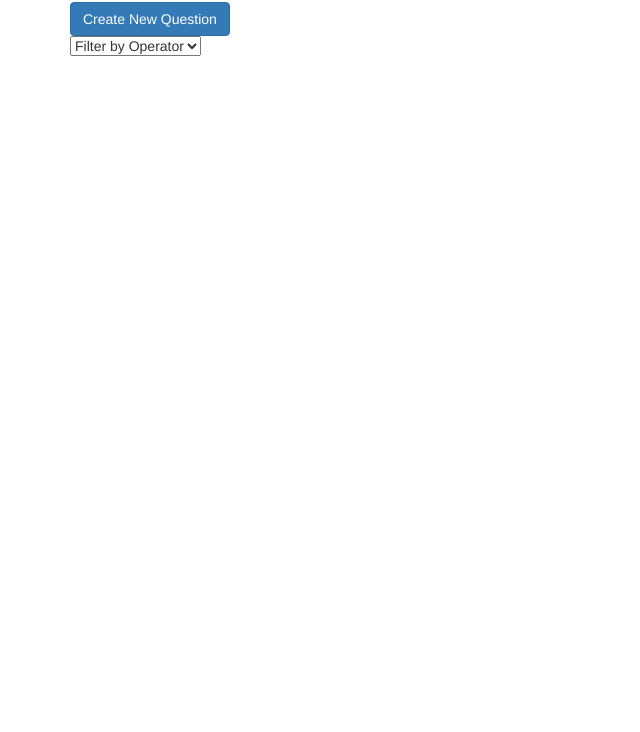
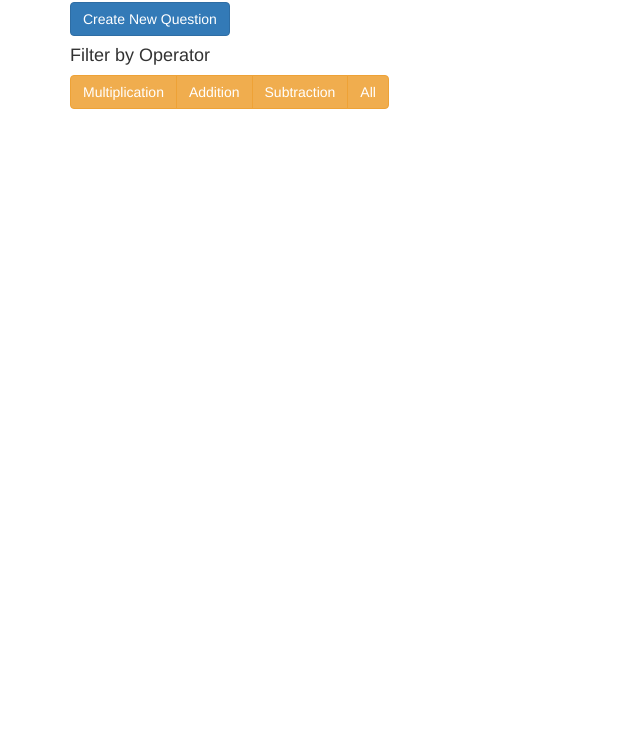
Before and after one commit to maxkrieg/arithmetic-app, a website: page index.html in a window 1280 px wide. Shown: the part 68-800 px from the top of the page, without its empty margins (0-640 px from the left). Drawn offline with nearby package versions, Linux system fonts and the light colour scheme; some packages are replaced by stand-ins of ours; no server answers.

Commit message:
completes filter by operator

```diff
--- a/app/controllers/viewquestionController.js
+++ b/app/controllers/viewquestionController.js
@@ -8,6 +8,7 @@
     vm.distractors = [];
     vm.newDistractor = {};
     vm.newDistractor.distractor = "";
+    vm.filters = {};
 
     function init() {
       questionsFactory.getQuestion(questionId)
--- a/app/views/questions.html
+++ b/app/views/questions.html
@@ -6,17 +6,20 @@
     </div>
   </div>
   <div class="row">
-    <div class="input-field col-xs-4">
-      <select>
-          <option value="" disabled selected>Filter by Operator</option>
-          <option ng-repeat="operator in questionsCtrl.operators">{{operator}}</option>
-      </select>
+    <div class="input-field col-xs-12">
+      <h4>Filter by Operator</h4>
+      <div class="btn-group" role="group" aria-label="...">
+        <button type="button" class="btn btn-warning" ng-click="filters.operator = '*'">Multiplication</button>
+        <button type="button" class="btn btn-warning" ng-click="filters.operator = '+'">Addition</button>
+        <button type="button" class="btn btn-warning" ng-click="filters.operator = '-'">Subtraction</button>
+        <button type="button" class="btn btn-warning" ng-click="filters.operator = ''">All</button>
+      </div>
     </div>
   </div>
   <div class="row">
     <div class="col-xs-6">
       <div class="list-group">
-        <a href="#/viewquestion/{{question.id}}" class="list-group-item" ng-repeat="question in questionsCtrl.questions">
+        <a href="#/viewquestion/{{question.id}}" class="list-group-item" ng-repeat="question in questionsCtrl.questions | filter:filters">
         What is {{question.first_operand | number}} {{question.operator}} {{question.second_operand | number}}?  <strong>{{question.answer | number}}</strong></a>
       </div>
     </div>
```
